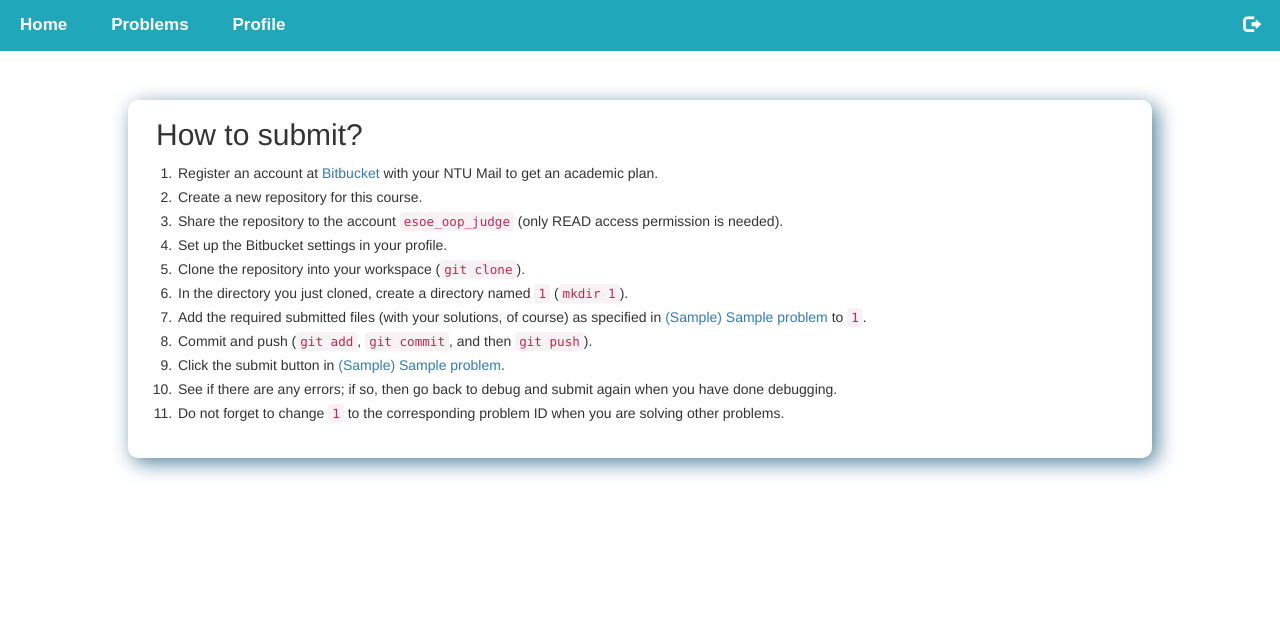
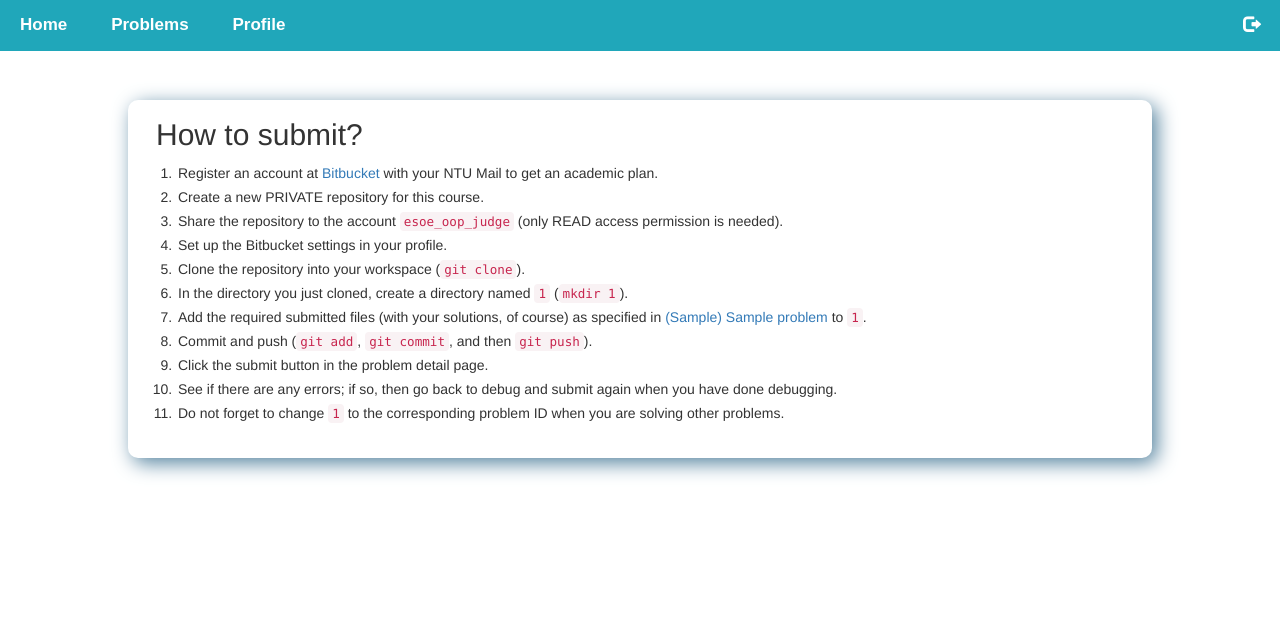
Before and after one commit to hyl0327/esoe_oop_judge, a Django app: page / in a window 1280 px wide. Shown: the top 617 px of the page. Run offline with Django 3.2, Linux system fonts and the light colour scheme; a user stored in the database is signed in; tables that the repository leaves empty hold one stand-in row (values such as "Sample post"); some libraries are stand-ins or nearby versions.

Commit message:
Clarify guidelines

```diff
--- a/web/judge/templates/judge/index.html
+++ b/web/judge/templates/judge/index.html
@@ -16,7 +16,7 @@
       NTU Mail to get an academic plan.
     </li>
     <li>
-      Create a new repository for this course.
+      Create a new PRIVATE repository for this course.
     </li>
     <li>
       Share the repository to the account
@@ -45,8 +45,7 @@
       (<code>git add</code>, <code>git commit</code>, and then <code>git push</code>).
     </li>
     <li>
-      Click the submit button in
-      <a href={% url 'judge:problem_detail' pk=sample_problem.pk %}>{{ sample_problem }}</a>.
+      Click the submit button in the problem detail page.
     </li>
     <li>
       See if there are any errors; if so, then go back to debug and submit again
```
